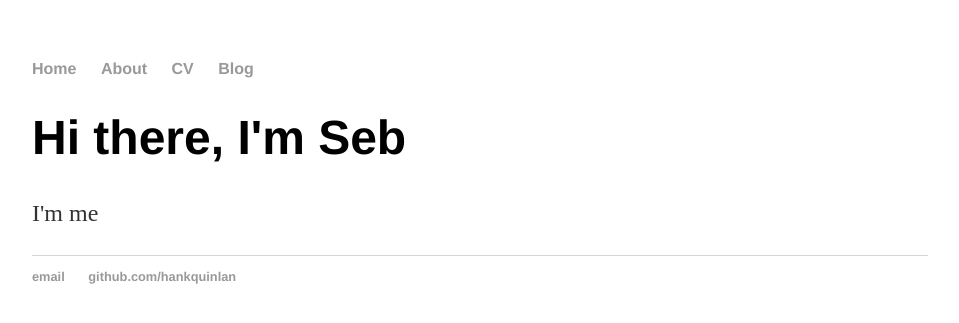
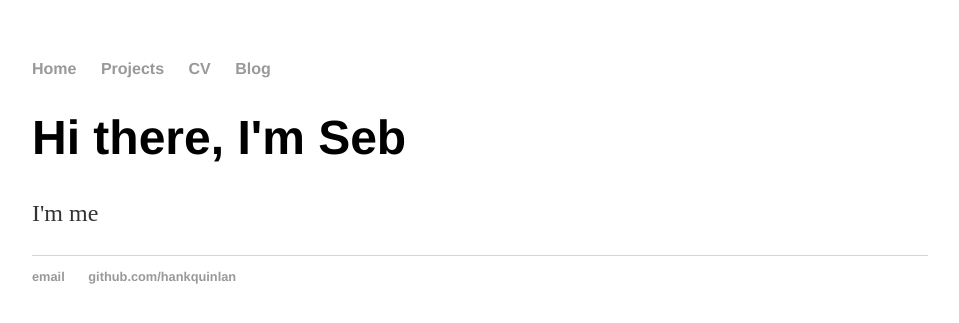
Before and after one commit to Seb1120/Seb1120.github.io, a Jekyll site: the page built from index.html, in a window 1280 px wide. Shown: the top 323 px of the page, without its empty margins (160-1119 px from the left). Built offline with Jekyll 4.4.1, drawn with Linux system fonts in a browser that asks for light colours.

Commit message:
Update default.html

```diff
--- a/_layouts/default.html
+++ b/_layouts/default.html
@@ -11,7 +11,7 @@
 			<nav>
 	    		<ul>
 	        		<li><a href="/">Home</a></li>
-		        	<li><a href="/about">About</a></li>
+		        	<li><a href="/Projects">Projects</a></li>
 	        		<li><a href="/cv">CV</a></li>
 	        		<li><a href="/blog">Blog</a></li>
 	    		</ul>
```
